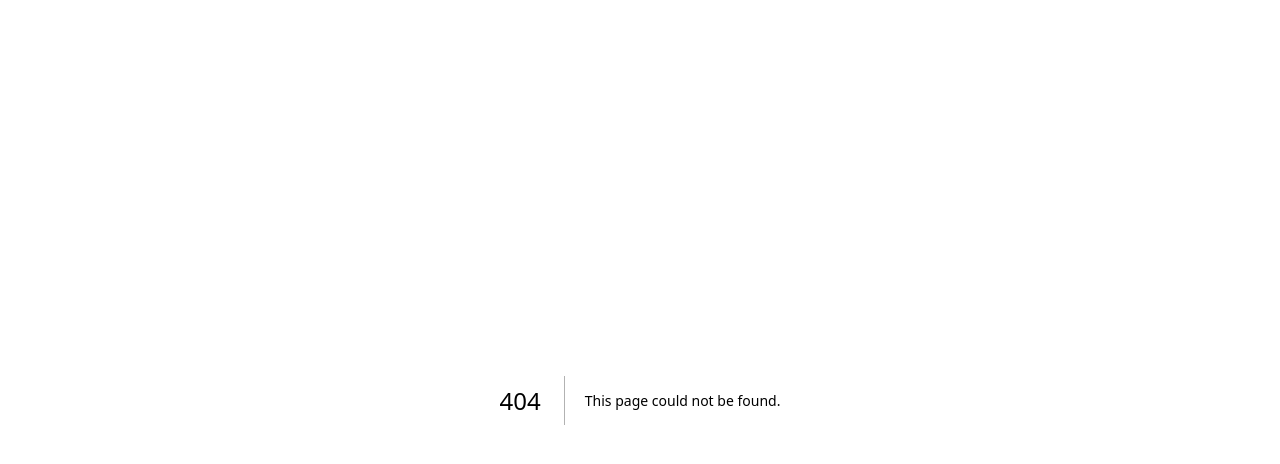
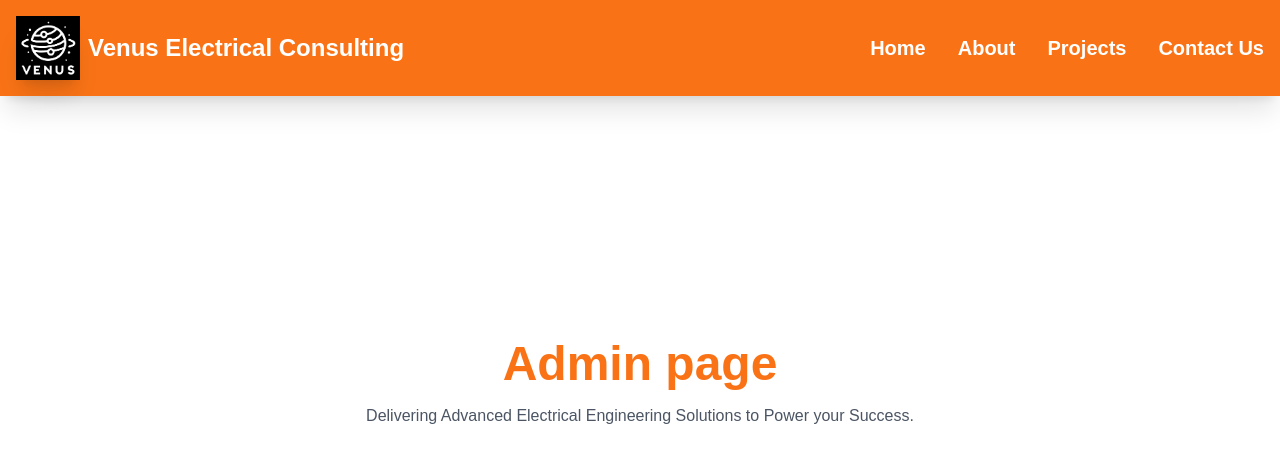
Before and after one commit to noorverma/venus-consulting, a Next.js app: page /Admin in a window 1280 px wide. Before the commit this address had no page. Shown: the top 464 px of the page. Built offline with nearby package versions, Linux system fonts and the light colour scheme.

Commit message:
firebase changes

```diff
--- /dev/null
+++ b/app/Admin/page.js
@@ -0,0 +1,21 @@
+'use client'
+import Navbar from "../components/navbar";
+
+const AdminPage = () => {
+  return (
+    <div>
+      <Navbar />
+      <header className="flex items-center justify-center h-screen bg-white">
+        <div className="text-center">
+          <h1 className="text-5xl font-bold text-orange-500 mb-4">Admin page</h1>
+          <p className="text-gray-600 mb-8">Delivering Advanced Electrical Engineering Solutions to Power your Success.</p>
+          <div className="flex justify-center space-x-4">
+
+          </div>
+        </div>
+      </header>
+    </div>
+  );
+};
+
+export default AdminPage;
--- a/app/SignIn/page.js
+++ b/app/SignIn/page.js
@@ -22,10 +22,15 @@ export default function SignIn() {
       const result = await signInWithPopup(auth, provider);
       const user = result.user;
 
-      const userDoc = await getDoc(doc(db, "Users", user.uid));
+      const userDoc = await getDoc(doc(db, "Users", user.uid)); // Use "Users" collection
 
       if (userDoc.exists()) {
-        router.push('/Main');
+        const userData = userDoc.data();
+        if (userData.isAdmin) {
+          router.push('/Admin');
+        } else {
+          router.push('/Main');
+        }
       } else {
         await signOut(auth);
         setError("Google account not registered. Please use a registered account.");
@@ -35,6 +40,7 @@ export default function SignIn() {
       setError('An error occurred during Google sign-in.');
     }
   };
+
 
   const handleSignIn = async (e) => {
     e.preventDefault();
```
